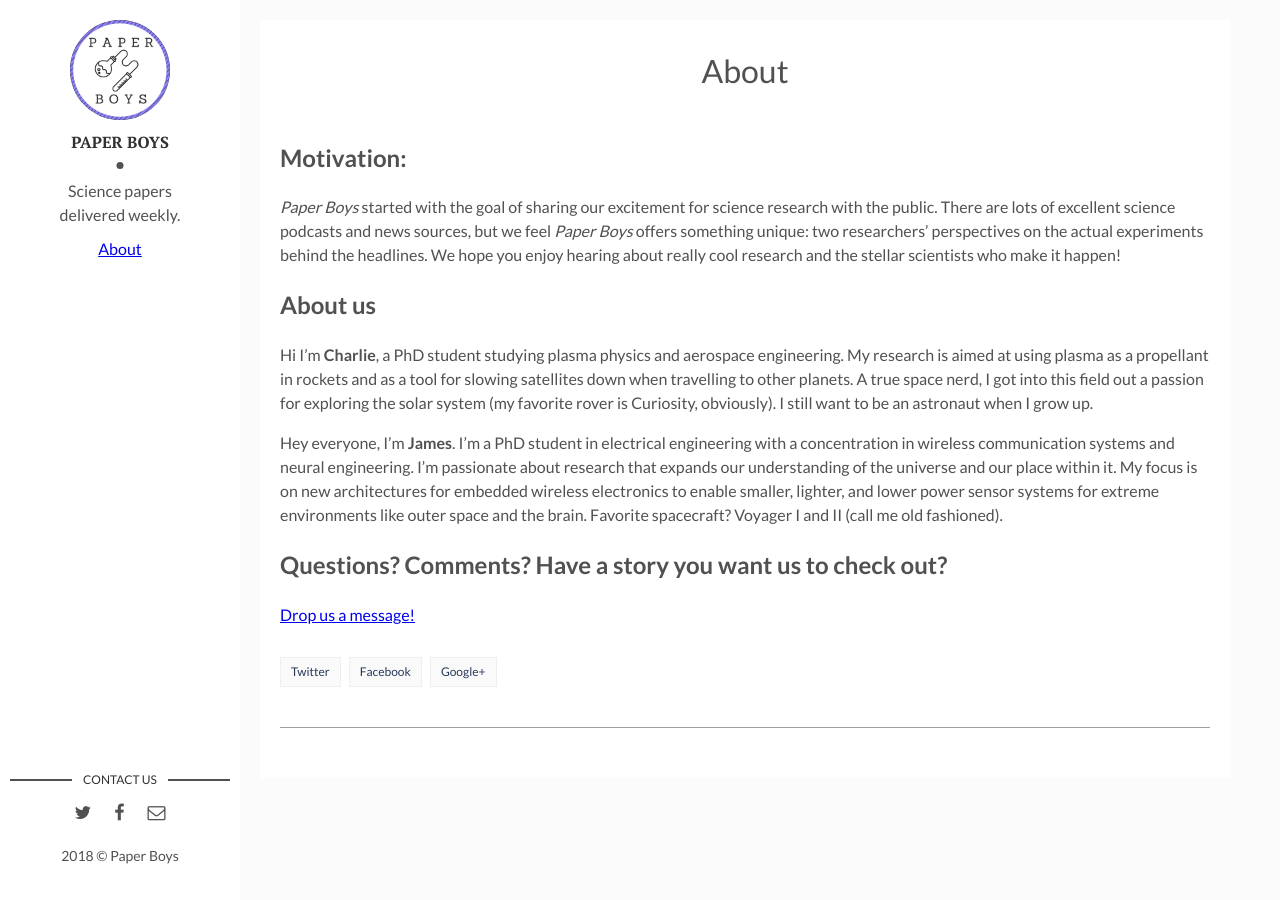
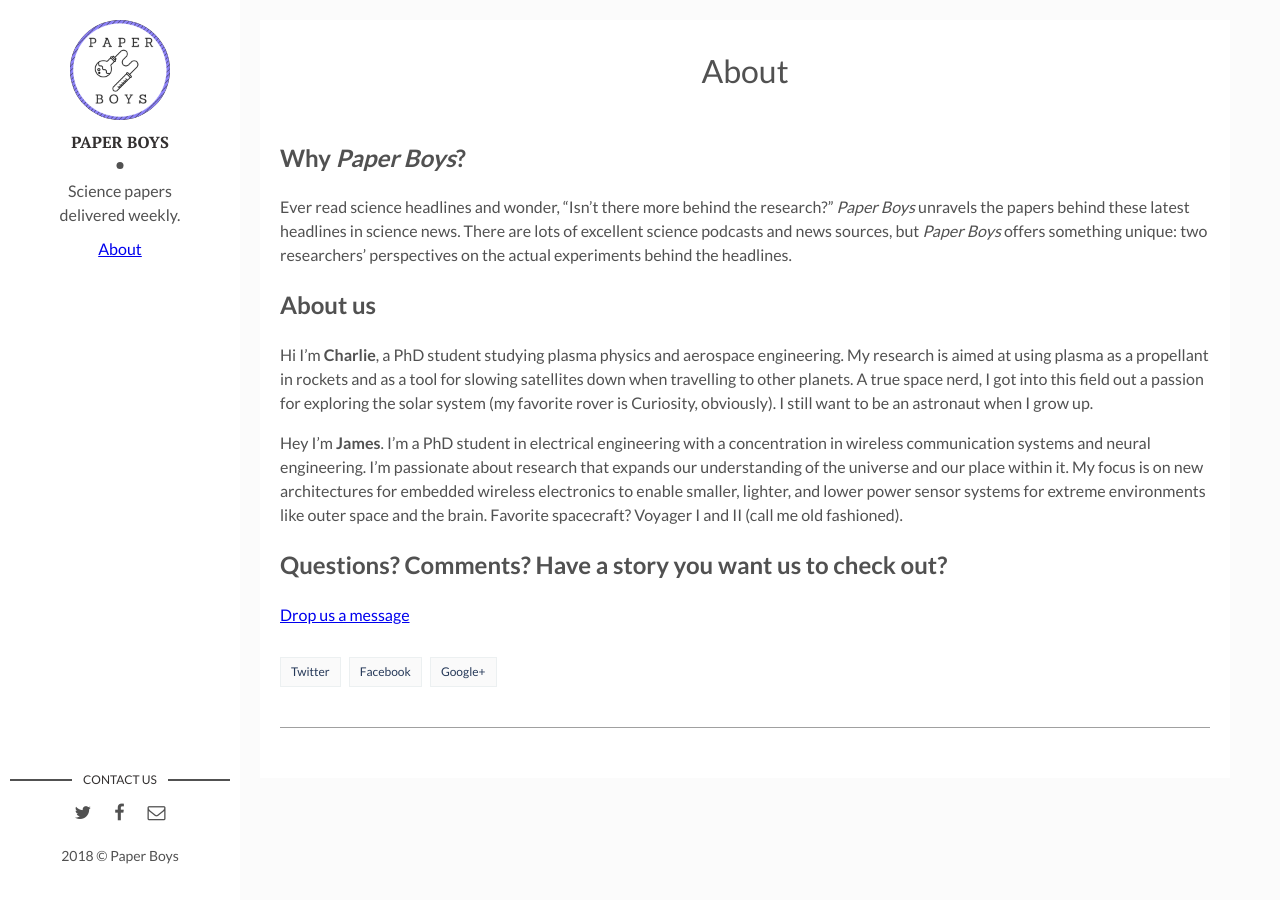
Before and after one commit to paperboyspodcast/paperboyspodcast.github.io, a Jekyll site: the page built from about.md, in a window 1280 px wide. Built offline with Jekyll 4.4.1, drawn with Linux system fonts in a browser that asks for light colours; comment, search, counter and statistics services are not loaded.

Commit message:
updated about.md

```diff
--- a/about.md
+++ b/about.md
@@ -4,17 +4,16 @@ title: About
 permalink: /about/
 ---
 
-## Motivation:
-*Paper Boys* started with the goal of sharing our excitement for science research with the public. There are lots of excellent science podcasts and news sources, but we feel *Paper Boys* offers something
-unique: two researchers' perspectives on the actual experiments behind the headlines. We hope you enjoy hearing about really cool research and the stellar scientists who make it happen!
+## Why *Paper Boys*?
+Ever read science headlines and wonder, "Isn't there more behind the research?"  *Paper Boys* unravels the papers behind these latest headlines in science news. There are lots of excellent science podcasts and news sources, but *Paper Boys* offers something
+unique: two researchers' perspectives on the actual experiments behind the headlines.
 
 ## About us
 
 Hi I'm **Charlie**, a PhD student studying plasma physics and aerospace engineering. My research is aimed at using plasma as a propellant in rockets and as a tool for slowing satellites down when travelling
 to other planets. A true space nerd, I got into this field out a passion for exploring the solar system (my favorite rover is Curiosity, obviously). I still want to be an astronaut when I grow up.
 
-Hey everyone, I'm **James**. I'm a PhD student in electrical engineering with a concentration in wireless communication systems and neural engineering. I'm passionate about research that expands our understanding of the universe and our place within it.
-My focus is on new architectures for embedded wireless electronics to enable smaller, lighter, and lower power sensor systems for extreme environments like outer space and the brain. Favorite spacecraft? Voyager I and II (call me old fashioned).
+Hey I'm **James**. I'm a PhD student in electrical engineering with a concentration in wireless communication systems and neural engineering. I'm passionate about research that expands our understanding of the universe and our place within it. My focus is on new architectures for embedded wireless electronics to enable smaller, lighter, and lower power sensor systems for extreme environments like outer space and the brain. Favorite spacecraft? Voyager I and II (call me old fashioned).
 
 ## Questions? Comments? Have a story you want us to check out?
-[Drop us a message!](mailto:paperboyspod@gmail.com)
+[Drop us a message](mailto:paperboyspod@gmail.com)
```
